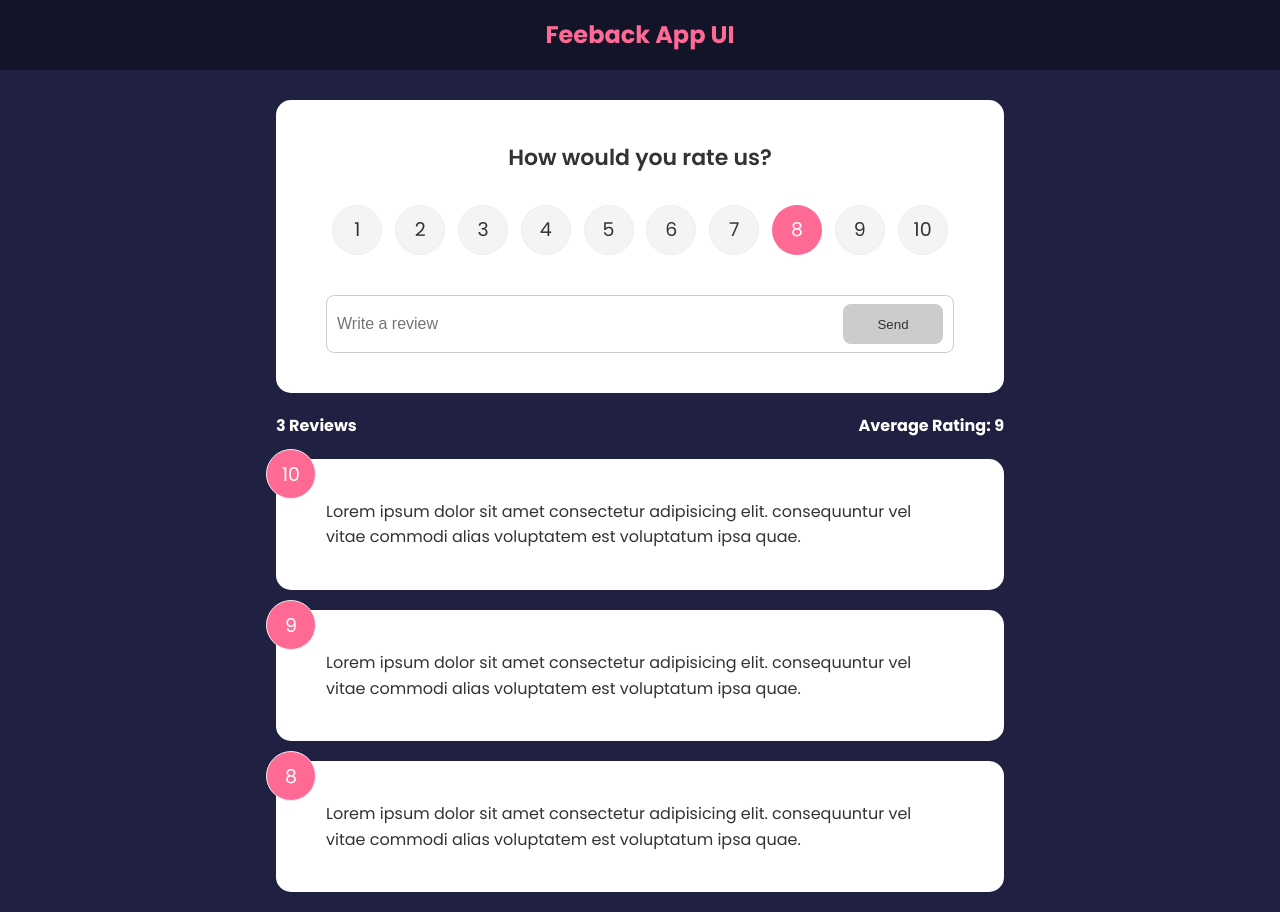
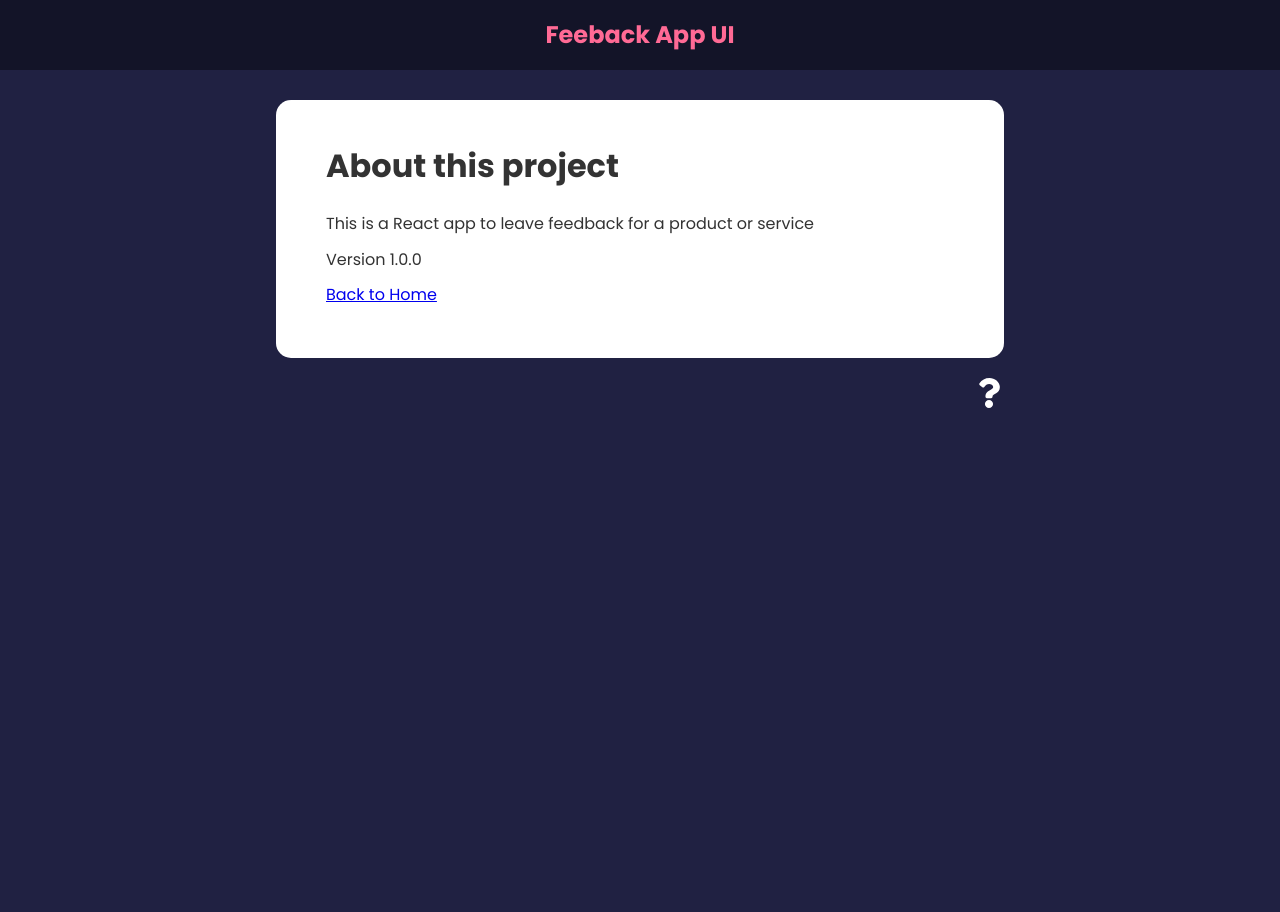
Before and after one commit to kevyyar/feedback-app-react, a React (Create React App) app: page /about in a window 1280 px wide. After the commit the page ends 800 px from the top, so only its background shows below. Built offline with nearby package versions, Linux system fonts and the light colour scheme.

Commit message:
add AboutLink component to take user to about page component using router

```diff
--- a/package.json
+++ b/package.json
@@ -9,6 +9,7 @@
     "react": "^17.0.2",
     "react-dom": "^17.0.2",
     "react-icons": "^4.3.1",
+    "react-router-dom": "^6.2.2",
     "react-scripts": "5.0.0",
     "uuid": "^8.3.2",
     "web-vitals": "^2.1.4"
--- a/src/App.js
+++ b/src/App.js
@@ -1,11 +1,13 @@
 import React, { useState } from 'react';
 import Header from './components/Header.component';
-// import FeedbackItem from './components/FeebackItem.component';
+import { BrowserRouter, Routes, Route } from 'react-router-dom'
 
 import FeedbackData from './data/FeedbackData'
 import FeedbackList from './components/FeedbackList.component';
 import FeedbackStats from './components/FeedbackStats.component';
 import FeedbackForm from './components/FeedbackForm.component';
+import About from './pages/About.component';
+import AboutIconLink from './components/AboutIconLink.component';
 
 function App() {
   const [feedback, setFeedback] = useState(FeedbackData)
@@ -23,14 +25,23 @@ function App() {
   }
 
   return (
-    <>
+    <BrowserRouter>
       <Header />
       <div className="container">
-        <FeedbackForm onAddFeedback={onAddFeedback} />
-        <FeedbackStats feedback={feedback} />
-        <FeedbackList feedback={feedback} onDeleteFeedback={onDeleteFeedback} />
+        <Routes>
+          <Route exact path="/" element={
+            <>
+              <FeedbackForm onAddFeedback={onAddFeedback} />
+              <FeedbackStats feedback={feedback} />
+              <FeedbackList feedback={feedback} onDeleteFeedback={onDeleteFeedback} />
+            </>
+          }>
+          </Route>
+          <Route path="/about" element={<About />} />
+        </Routes>
+        <AboutIconLink />
       </div>
-    </>
+    </BrowserRouter>
   );
 }
 
--- /dev/null
+++ b/src/components/AboutIconLink.component.jsx
@@ -0,0 +1,15 @@
+import React from 'react';
+import { FaQuestion } from 'react-icons/fa'
+import { Link } from 'react-router-dom';
+
+const AboutIconLink = () => {
+    return (
+        <div className="about-link">
+            <Link to="/about">
+                <FaQuestion size={30} />
+            </Link>
+        </div>
+    );
+}
+
+export default AboutIconLink;
--- a/src/components/FeedbackForm.component.jsx
+++ b/src/components/FeedbackForm.component.jsx
@@ -38,7 +38,6 @@ const FeedbackForm = ({ onAddFeedback }) => {
         }
 
         setText('')
-        setRating(10)
     }
     return (
         <Card>
--- /dev/null
+++ b/src/pages/About.component.jsx
@@ -0,0 +1,19 @@
+import { Link } from "react-router-dom";
+import Card from "../components/UI/Card.component";
+
+const About = () => {
+    return (
+        <Card>
+            <div className="about">
+                <h1>About this project</h1>
+                <p>This is a React app to leave feedback for a product or service</p>
+                <p>Version 1.0.0</p>
+                <p>
+                    <Link to="/">Back to Home</Link>
+                </p>
+            </div>
+        </Card>
+    );
+}
+
+export default About;
```
Also changed, not shown: 1 other file (tests, documents, lock files or other folders).
